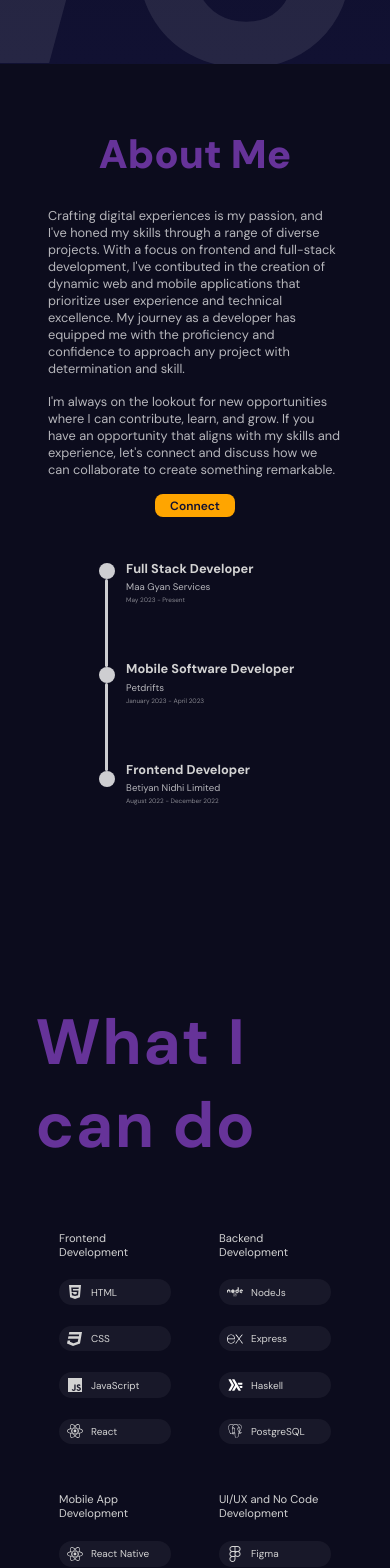
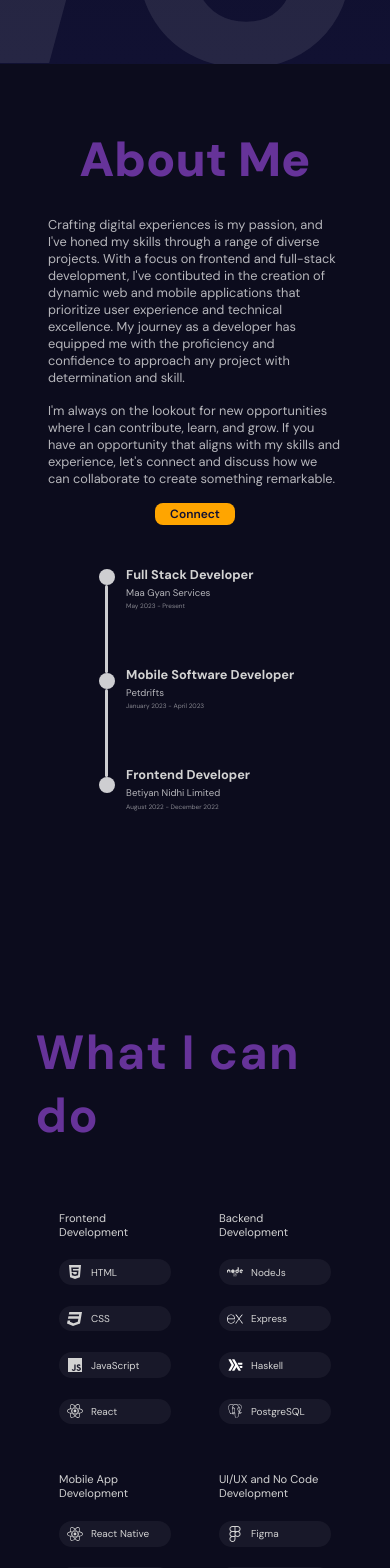
Before and after one commit to archiKumari/my_portfolio, a React (Create React App) app: page / in a window 390 px wide. Shown: the part 780-2348 px from the top of the page. Built offline with nearby package versions, Linux system fonts and the light colour scheme.

Commit message:
Section headings modified for tablet and mobile views

```diff
--- a/src/Components/AboutSection/AboutSection.scss
+++ b/src/Components/AboutSection/AboutSection.scss
@@ -27,7 +27,7 @@
     margin: 1rem;
 
     @include mobile {
-      font-size: 2.5rem;
+      font-size: 3rem;
     }
   }
 
--- a/src/Components/ContactSection/Contact.scss
+++ b/src/Components/ContactSection/Contact.scss
@@ -30,16 +30,17 @@
     }
 
     h1 {
-      font-size: 80px;
+      font-size: 5rem;
       line-height: 1.2;
       margin: 0;
+      color: rebeccapurple;
 
       @include tablet {
-        font-size: 60px;
+        font-size: 3.8rem;
       }
 
       @include mobile {
-        font-size: 40px;
+        font-size: 3rem;
       }
     }
 
--- a/src/Components/SkillsSection/SkillsSection.scss
+++ b/src/Components/SkillsSection/SkillsSection.scss
@@ -30,11 +30,11 @@
     letter-spacing: 1.5px;
 
     @include tablet {
-      font-size: 2rem;
+      font-size: 4rem;
     }
 
-    @include tablet {
-      font-size: 4rem;
+    @include mobile {
+      font-size: 3rem;
     }
   }
 
```
